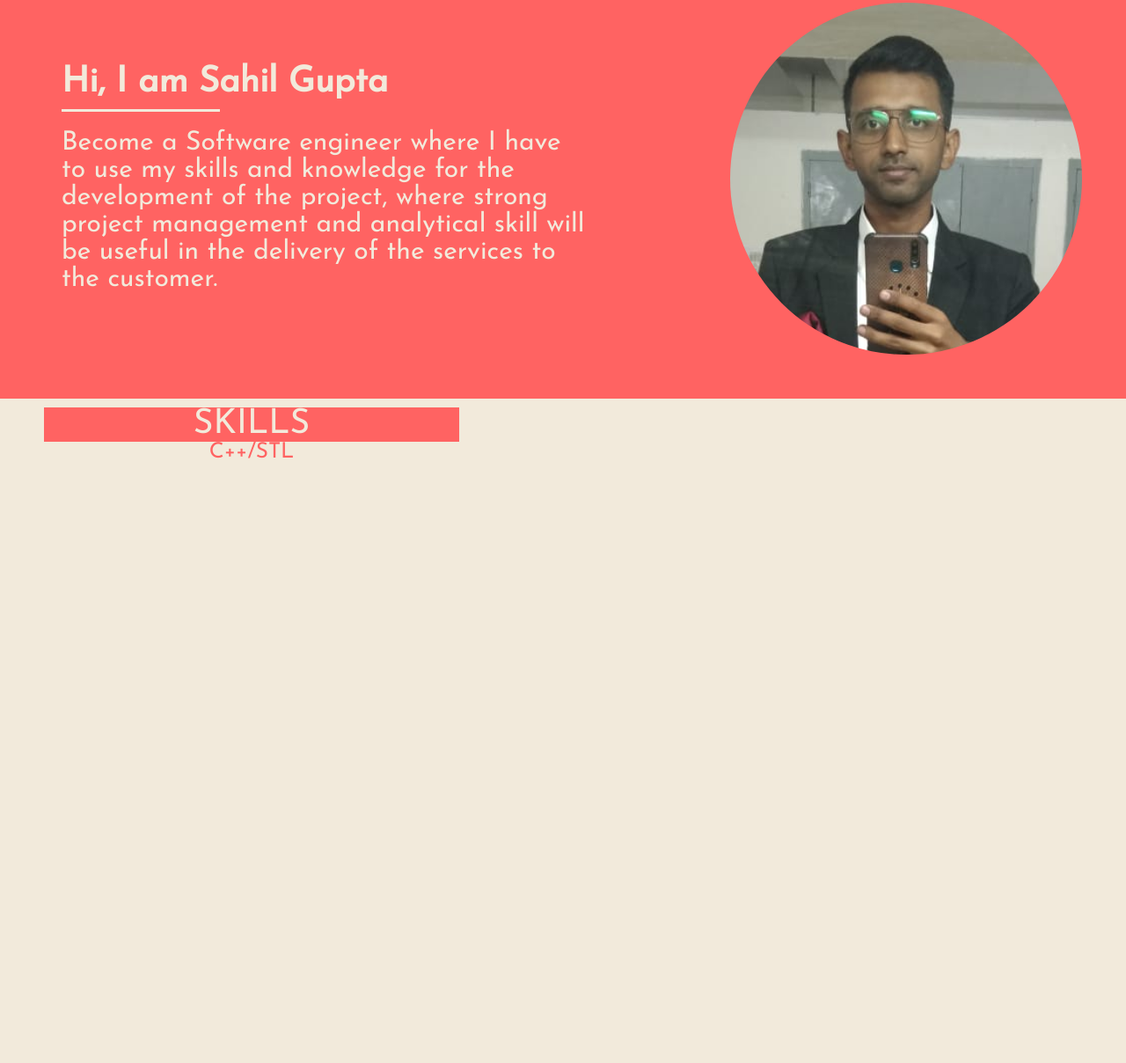
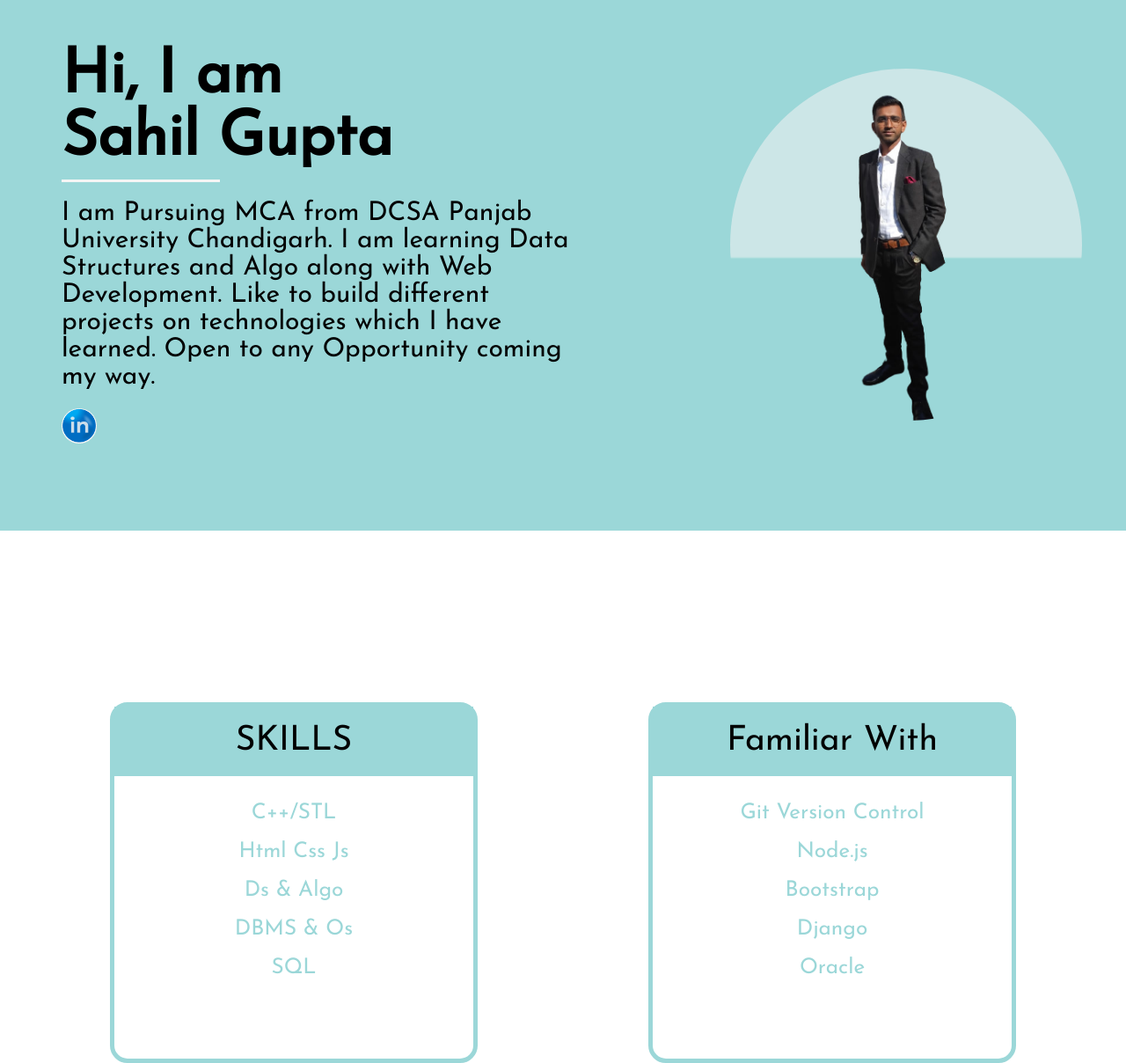
Before and after one commit to Sahil82k/Portfolio-Sahil, a plain HTML site: page Portfolio.html in a window 1280 px wide. Shown: the part 117-1325 px from the top of the page at 88% size. Before the commit the page ends 1070 px from the top, so only its background shows below. Drawn offline with Linux system fonts and the light colour scheme.

Commit message:
New Theme

```diff
--- a/Portfolio.css
+++ b/Portfolio.css
@@ -10,7 +10,7 @@
 }
 
 body{
-    background-color: rgb(242, 234, 219);
+    background-color: white;
 }
 
 .header{
@@ -22,7 +22,7 @@ body{
     align-items: left;
     font-family: "Itim", monospace;
     font-size: 5rem;
-    color: #ff6362;
+    color: rgba(155,215,216,255);
 }
 
 .container{
@@ -50,19 +50,19 @@ body{
 }
 
 .list a{
-    color: #ff6362;
+    color: rgba(155,215,216,255);
     text-decoration: none;
     font-size: 3rem;
     margin: 1rem;
 }
 
 span{
-    color: #ff6362;
+    color: rgba(155,215,216,255);
 }
 
 .list a:hover {
-    color:  rgb(242, 234, 219);
-    background-color: #ff6362;
+    color:  black;
+    background-color: rgba(155,215,216,255);
     font-size: 3rem;
     padding: 1rem;
     border-radius: 15px;
@@ -70,9 +70,9 @@ span{
   }
 
   .main{
-    color:  rgb(242, 234, 219);
-    background-color: #ff6362;
-    height: 50rem;
+    color:  black;
+    background-color: rgba(155,215,216,255);
+    height: 65rem;
     font-size: 2rem;
     padding: 1rem 5rem;
     max-width: 155rem;
@@ -85,14 +85,14 @@ span{
   }
 
   .h-main{
-    font-size: 4rem;
+    font-size: 7rem;
     max-width: 40rem;
     margin-bottom: 1rem;
   }
 
   .hor-bar {
     width: 180px;
-    background-color: rgb(242, 234, 219);
+    background-color: whitesmoke;
     height: 3px;
   }
 
@@ -100,40 +100,62 @@ span{
     margin-top: 2rem;
     font-size: 3rem;
     max-width: 60rem;
+    margin-bottom: 2rem;
+  }
+
+  .img{
+    background-repeat: no-repeat;
+    border-radius: 100%;
   }
 
   .image{
-    background-image: url('./w.jpeg');
-    background-repeat: no-repeat;
-    background-size: 140%;
-    background-position:50% 10%;
+    background-image: url('./IMG-20221122-WA0007-removebg-preview.png');
+    background-size: 100%;
+    background-position:50% 100%;
     width: 400px;
     height: 400px;
-    border-radius: 100%;
+  }
+
+  .img1{
+    background-image: url('./linkedin.png');
+    background-size: 100%;
+    width: 40px;
+    height: 40px;
   }
 
   .secr{
     height: 50rem;
-    padding: 1rem 5rem;
+    padding: 5rem 13rem;
     max-width: 155rem;
+    min-height: 65rem;
     margin: 0 auto;
     font-size: 10rem;
+    display: flex;
+    flex-direction: row;
+    justify-content: space-between;
   }
 
   .r1{
     border-radius: 15px;
-    border-color: #ff6362;
-    box-shadow: #ff6362;
-    border-width: 4rem;
+    outline: 5px solid rgba(155,215,216,255);
     width: 40%;
+    padding-bottom: 2rem;
     text-align: center;
+    margin-top: 15rem;
   }
 
   .r11{
-    background-color: #ff6362;
-    color: rgb(242, 234, 219);
+    background-color: rgba(155,215,216,255);
+    padding: 2rem 0;
+    color: black;
   }
 
   .r12{
-    color: #ff6362;
+    color: rgba(155,215,216,255);
+    margin: 3rem auto;
   }
+
+  .card{
+    margin-top: 1rem;
+    margin-bottom: 2rem;
+  }
--- a/Portfolio.html
+++ b/Portfolio.html
@@ -25,10 +25,11 @@
         <div class="left-main">
             <h1 class="h-main">Hi, I am Sahil Gupta</h1>
             <div class="hor-bar"></div>
-            <p class="p-main">Become a Software engineer where I have to use my skills and knowledge for the development of the project, where strong project management and analytical skill will be useful in the delivery of the services to the customer.</p>
+            <p class="p-main">I am Pursuing MCA from DCSA Panjab University Chandigarh. I am learning Data Structures and Algo along with Web Development. Like to build different projects on technologies which I have learned. Open to any Opportunity coming my way.</p>
+            <a href="https://www.linkedin.com/in/sahil-gupta-97530718b"><div class="img1 img"></div></a>
         </div>
         <div class="right-main">
-            <div class="image"></div>
+            <div class="image img"></div>
         </div>
     </div>
     <div class="secr">
@@ -37,9 +38,27 @@
                 SKILLS
             </div>
             <div class="r12">
-                <p>C++/STL</p>
+                <p class="card">C++/STL</p>
+                <p class="card">Html Css Js</p>
+                <p class="card">Ds & Algo</p>
+                <p class="card">DBMS & Os</p>
+                <p class="card">SQL</p>
+            </div>
+        </div>
+
+        <div class="r1">
+            <div class="r11">
+                Familiar With
+            </div>
+            <div class="r12">
+                <p class="card">Git Version Control</p>
+                <p class="card">Node.js</p>
+                <p class="card">Bootstrap</p>
+                <p class="card">Django</p>
+                <p class="card">Oracle</p>
             </div>
         </div>
     </div>
+    <div class="main"></div>
 </body>
 </html>
```
Also changed, not shown: IMG-20221122-WA0007-removebg-preview.png (added), WhatsApp Image 2023-04-10 at 5.41.37 PM.jpeg (added), d1813a6f-7faa-42ae-a153-849a99661da0.jpg (added), linkedin.png (added).
